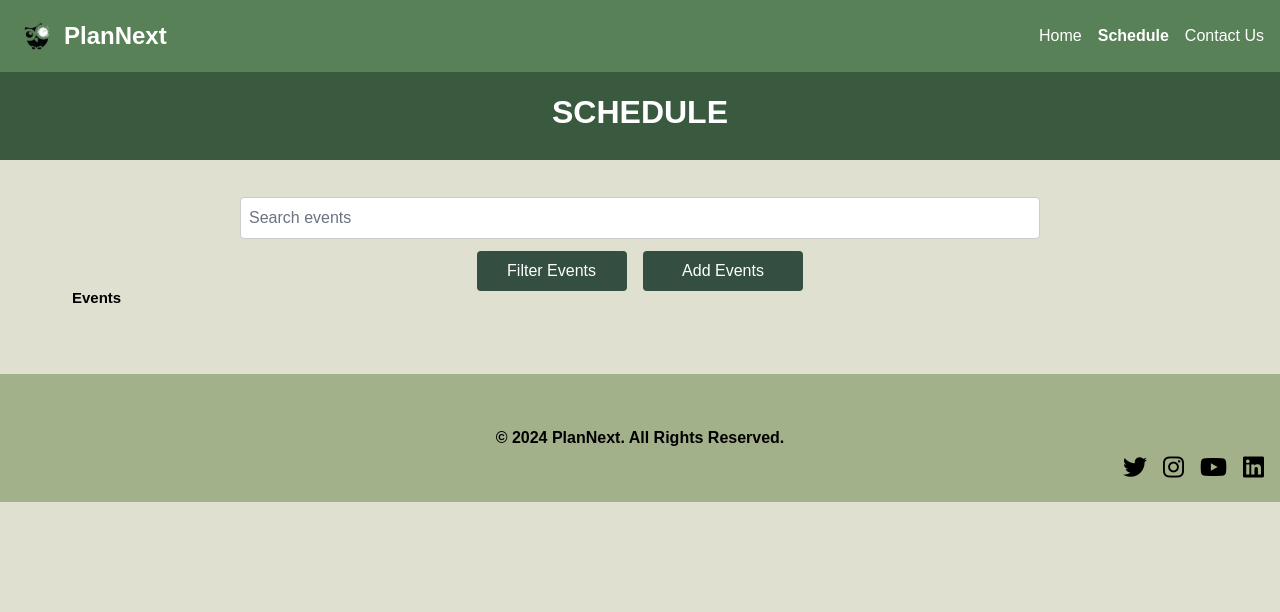
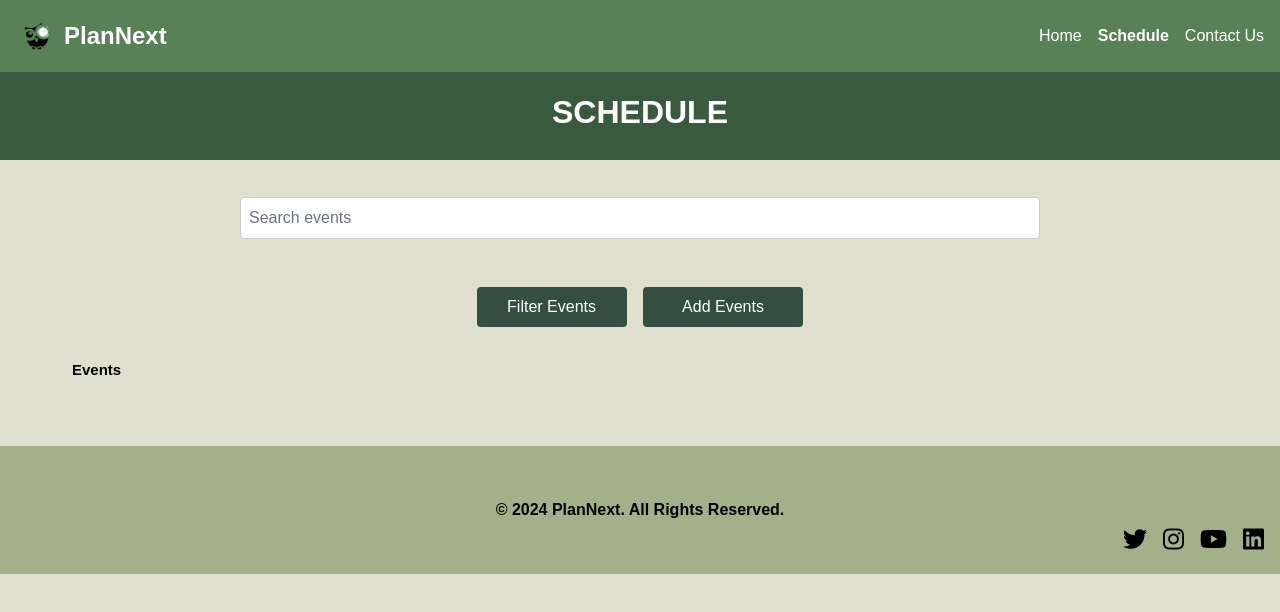
Before and after one commit to C0de-Crusaders/project2, a SvelteKit app: page /schedule in a window 1280 px wide. Shown: the top 612 px of the page. Built offline with nearby package versions, Linux system fonts and the light colour scheme.

Commit message:
ui bug fix

```diff
--- a/src/routes/schedule/+page.svelte
+++ b/src/routes/schedule/+page.svelte
@@ -304,7 +304,7 @@
 
     .filter-dropdown {
         position: relative;
-        z-index: 3;
+        z-index: 1;
         width: 100%;
         max-width: 150px;
         margin: 0 auto;
@@ -332,7 +332,7 @@
 
     .button-container {
         display: flex; /* Use flexbox for the buttons */
-        position: fixed;
+
         margin-top: 2rem;
         justify-content: space-between;
         align-items: center;
```
